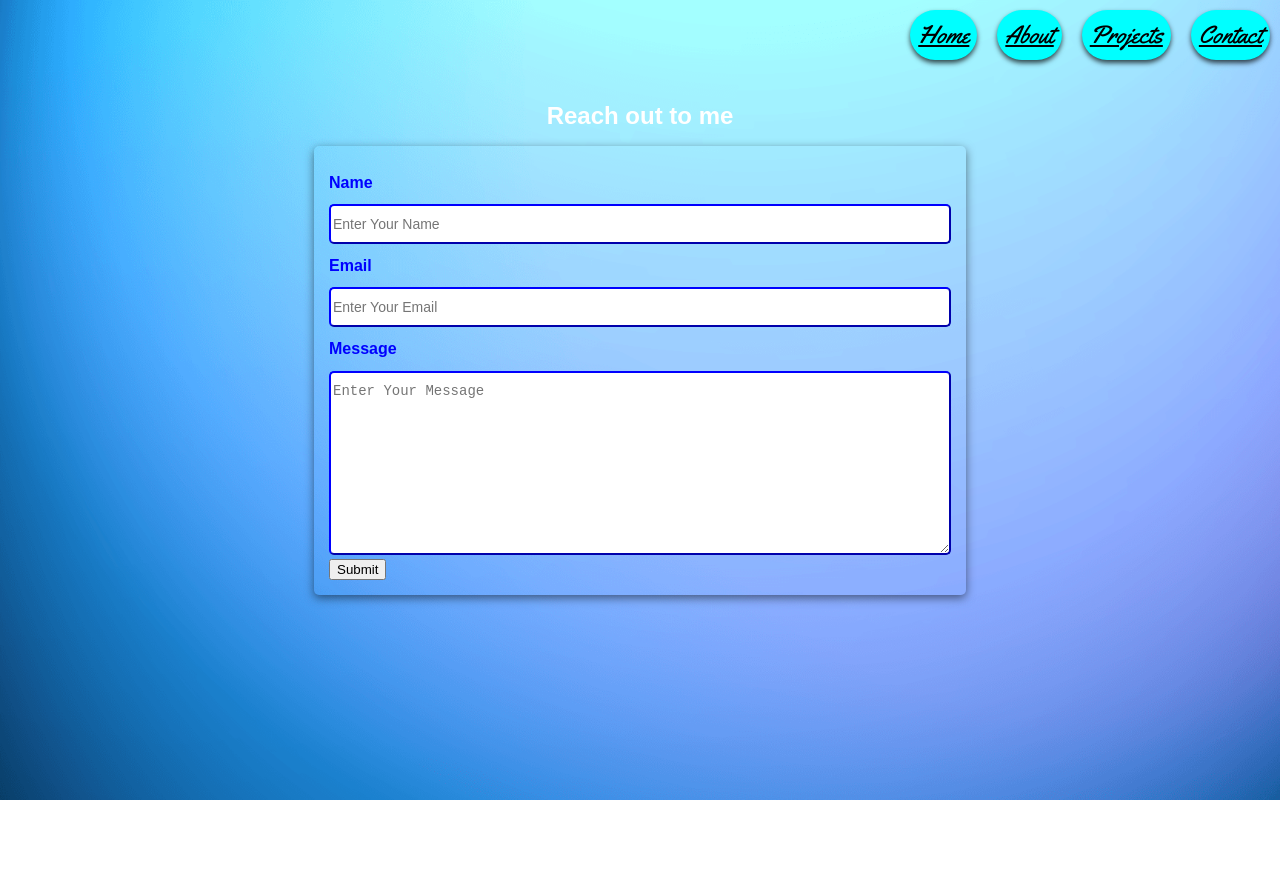
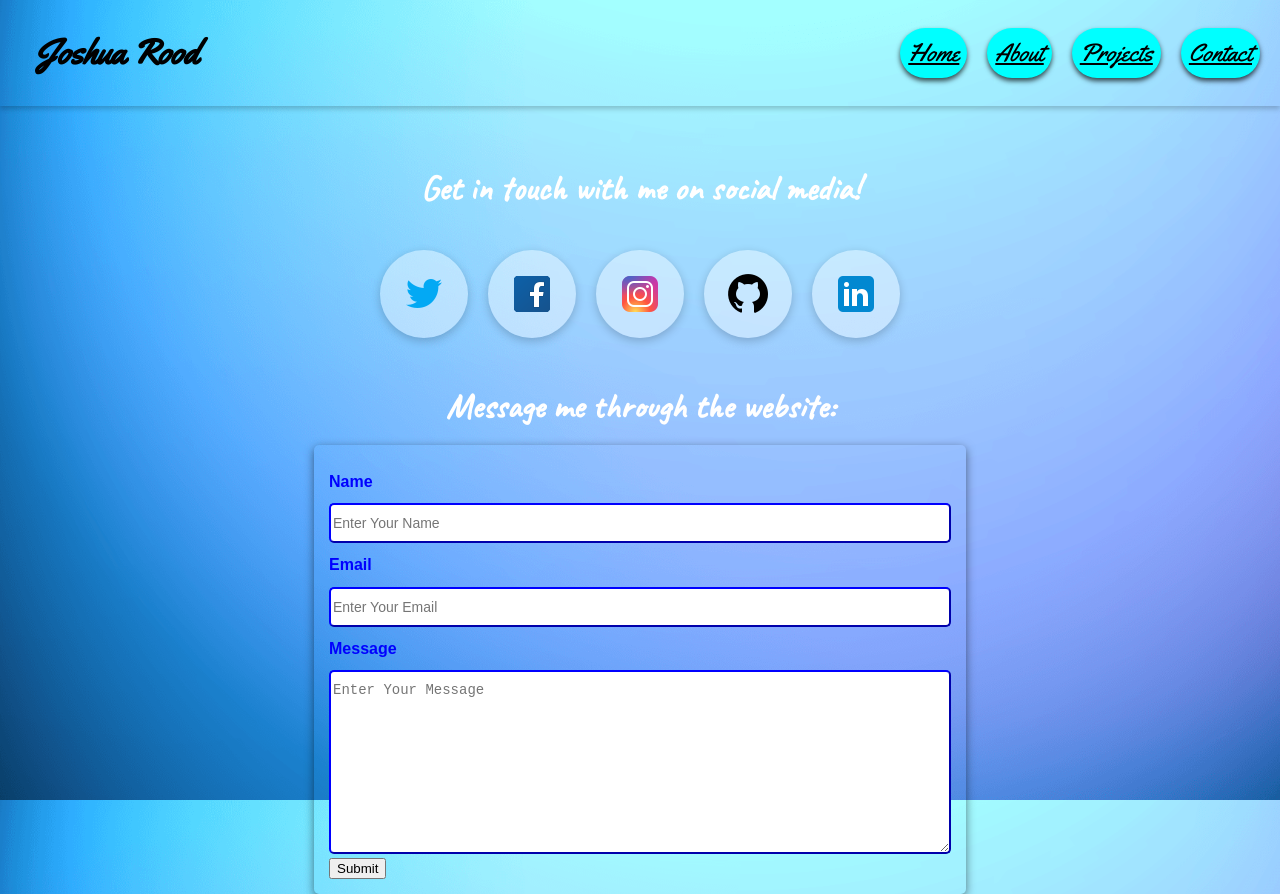
Before and after one commit to JoshWis/portfolio-website, a plain HTML site: page contact.html in a window 1280 px wide. Before the commit the page ends 800 px from the top, so only its background shows below. Drawn offline with Linux system fonts and the light colour scheme.

Commit message:
commit final

```diff
--- a/contact.html
+++ b/contact.html
@@ -6,14 +6,35 @@
     <title>Joshua's Portfolio</title>
 </head>
 <body>
-    <nav class="container" id="navbar">
-        <li><a class="active" href="index.html">Home</a></li>
-        <li><a href="about.html">About</a></li>
-        <li><a href="projects.html">Projects</a></li>
-        <li><a href="contact.html">Contact</a></li>
+    <nav class="container" id="navbarcontainer">
+        <h1 id="name">Joshua Rood</h1>
+        <div id="navbar">
+            <li><a class="navbarlink" href="index.html">Home</a></li>
+            <li><a class="navbarlink" href="about.html">About</a></li>
+            <li><a class="navbarlink" href="projects.html">Projects</a></li>
+            <li><a class="navbarlink" href="contact.html">Contact</a></li>
+        </div>
     </nav>
+    <h2 class="socials">Get in touch with me on social media!</h2>
+    <div class="container" id=sociallogos>
+        <a href="https://www.twitter.com">
+        <img src="./images/icons8-twitter-48.png" alt="twitterlogo">
+        </a>
+        <a href="https://www.facebook.com">
+        <img src="./images/icons8-facebook-48.png" alt="facebooklogo">
+        </a>
+        <a href="https://www.instagram.com">
+        <img src="./images/icons8-instagram-48.png" alt="instagramlogo">
+        </a>
+        <a href="https://www.github.com">
+        <img src="./images/icons8-github-48.png" alt="githublogo">
+        </a>
+        <a href="https://www.linkedin.com">
+        <img src="./images/icons8-linkedin-48.png" alt="linkedinlogo">
+        </a>
+    </div>
     <section class="contact" id="contact">
-        <h2>Reach out to me</h2>
+        <h2>Message me through the website:</h2>
         <div class="contact-form-container">
         <div class="contact-form">
             <form action="https://formspree.io/f/xyylngw" method="POST">
--- a/main.css
+++ b/main.css
@@ -31,6 +31,11 @@ h1 {
     font-size: 35px;
 }
 
+h2 {
+    font-family: 'Caveat';
+    font-size: 35px;
+}
+
 li {
     font-family: 'Yellowtail';
     float: right;
@@ -38,7 +43,7 @@ li {
     margin-right: 6px;
 }
 
-a {
+.navbarlink {
     display: block;
     padding: 8px;
     background-color: cyan;
@@ -48,7 +53,7 @@ a {
     box-shadow: 0 3px 5px rgba(0, 0, 0, 0.7);
 }
 
-a:hover {
+.navbarlink:hover {
     text-decoration: underline;
     font-size: 25px;
     background-color: rgba(255, 255, 255, 0.3);
@@ -131,6 +136,19 @@ h3 {
     margin: 10px;
 }
 
+#sociallogos img {
+    background-color: rgba(255, 255, 255, 0.4);
+    border-radius: 50px;
+    box-shadow: 0 3px 10px rgba(0, 0, 0, 0.2);
+    padding: 20px;
+    margin: 10px;
+}
+
+#sociallogos {
+    display: flex;
+    justify-content: center;
+}
+
 /* --------------- Class - Less specific --------------- */
 
 .contact {
@@ -166,7 +184,6 @@ h3 {
     padding-top: 10px;
     padding-bottom: 10px;
     border-radius: 5px;
-    border: none;
     border: 2px outset blue;
     font-size: 14px;
     outline: none;
@@ -178,8 +195,8 @@ h3 {
 }
 
 .project-pic {
-    width: 65%;
-    height: 60%;
+    width: 90%;
+    height: 75%;
 }
 
 .projects-container {
@@ -220,3 +237,9 @@ h3 {
     padding: 20px;
     margin: 10px;
 }
+
+.socials {
+    display: flex;
+    justify-content: center;
+    margin-top: 60px;
+}
```
Also changed, not shown: about.html (+8 -5 lines), index.html (+4 -4 lines), projects.html (+21 -5 lines), images/icons8-facebook-48.png (added), images/icons8-github-48.png (added), images/icons8-instagram-48.png (added), images/icons8-linkedin-48.png (added), images/icons8-twitter-48.png (added), 1 other file.
